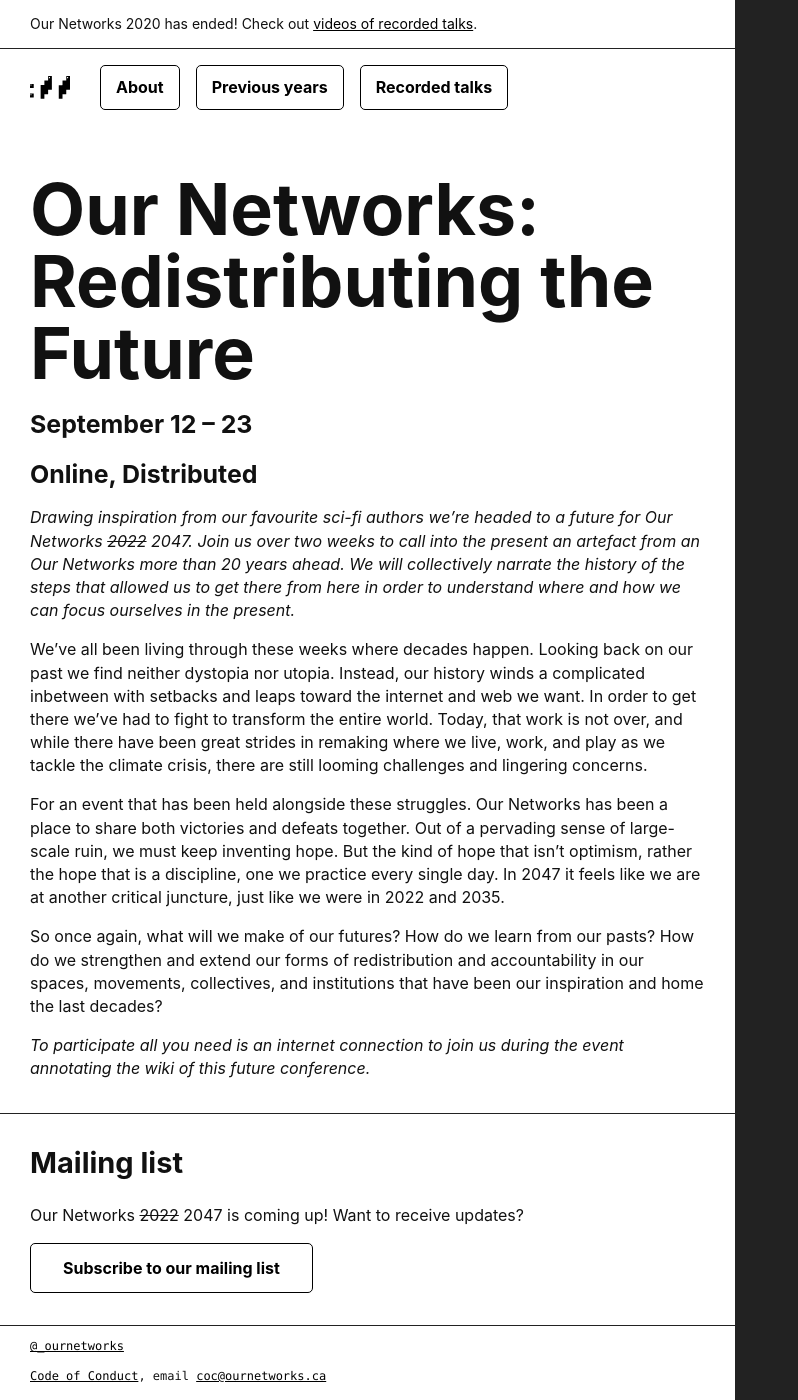
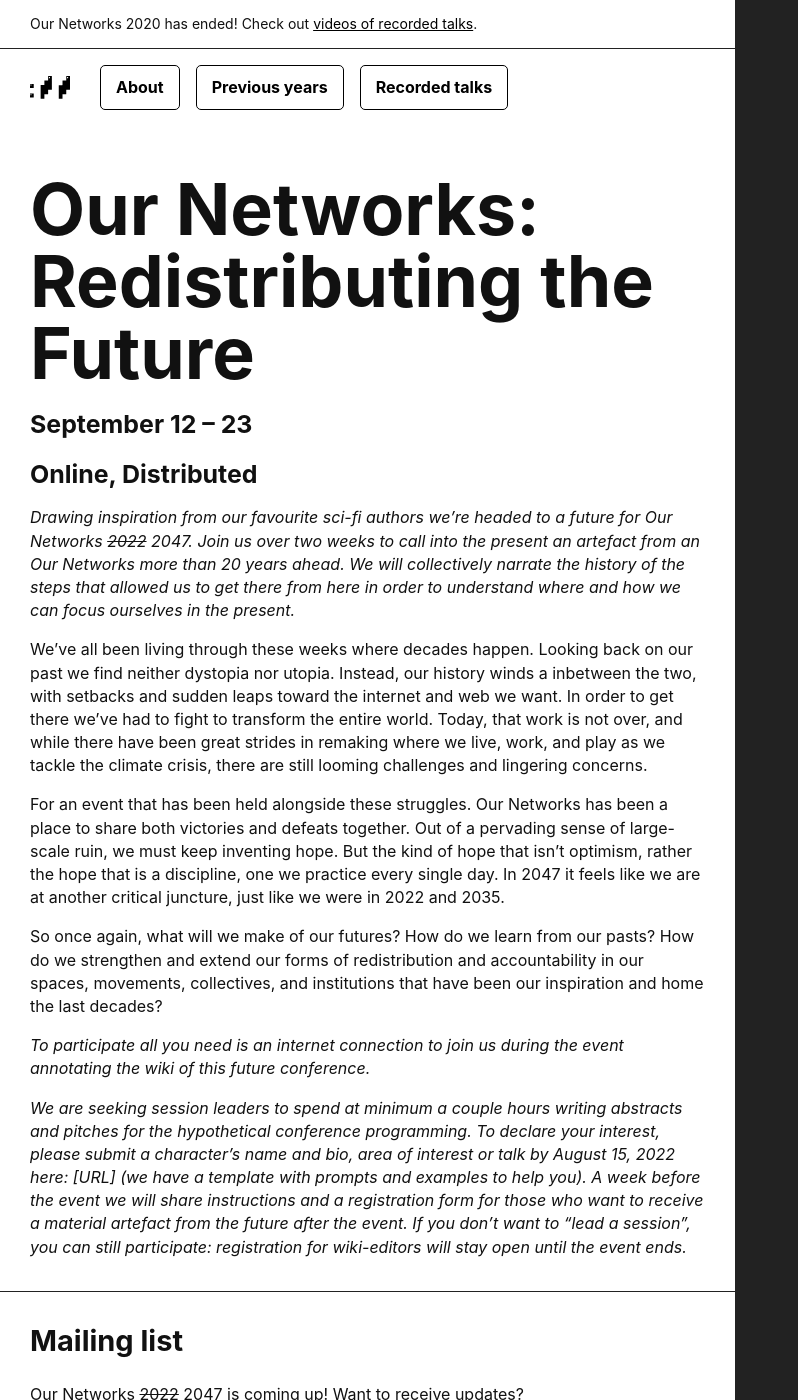
Before and after one commit to ournetworks/ournetworks.ca, a Jekyll site: the page built from index.md, in a window 1280 px wide and 1400 px high. Shown: the whole window, without its empty margins (0-798 px from the left). Built offline with Jekyll 4.4.1, drawn with Linux system fonts in a browser that asks for light colours.

Commit message:
add how to participate section

```diff
--- a/index.md
+++ b/index.md
@@ -7,10 +7,12 @@
 
 _Drawing inspiration from our favourite sci-fi authors we’re headed to a future for Our Networks ~~2022~~ 2047. Join us over two weeks to call into the present an artefact from an Our Networks more than 20 years ahead. We will collectively narrate the history of the steps that allowed us to get there from here in order to understand where and how we can focus ourselves in the present._
 
-We've all been living through these weeks where decades happen. Looking back on our past we find neither dystopia nor utopia. Instead, our history winds a complicated inbetween with setbacks and leaps toward the internet and web we want. In order to get there we’ve had to fight to transform the entire world. Today, that work is not over, and while there have been great strides in remaking where we live, work, and play as we tackle the climate crisis, there are still looming challenges and lingering concerns.
+We've all been living through these weeks where decades happen. Looking back on our past we find neither dystopia nor utopia. Instead, our history winds a inbetween the two, with setbacks and sudden leaps toward the internet and web we want. In order to get there we’ve had to fight to transform the entire world. Today, that work is not over, and while there have been great strides in remaking where we live, work, and play as we tackle the climate crisis, there are still looming challenges and lingering concerns.
 
 For an event that has been held alongside these struggles. Our Networks has been a place to share both victories and defeats together. Out of a pervading sense of large-scale ruin, we must keep inventing hope. But the kind of hope that isn’t optimism, rather the hope that is a discipline, one we practice every single day. In 2047 it feels like we are at another critical juncture, just like we were in 2022 and 2035.
 
 So once again, what will we make of our futures? How do we learn from our pasts? How do we strengthen and extend our forms of redistribution and accountability in our spaces, movements, collectives, and institutions that have been our inspiration and home the last decades?
 
 _To participate all you need is an internet connection to join us during the event annotating the wiki of this future conference._
+
+_We are seeking session leaders to spend at minimum a couple hours writing abstracts and pitches for the hypothetical conference programming. To declare your interest, please submit a character's name and bio, area of interest or talk by August 15, 2022 here: [URL] (we have a template with prompts and examples to help you). A week before the event we will share instructions and a registration form for those who want to receive a material artefact from the future after the event. If you don't want to "lead a session", you can still participate: registration for wiki-editors will stay open until the event ends._
```
